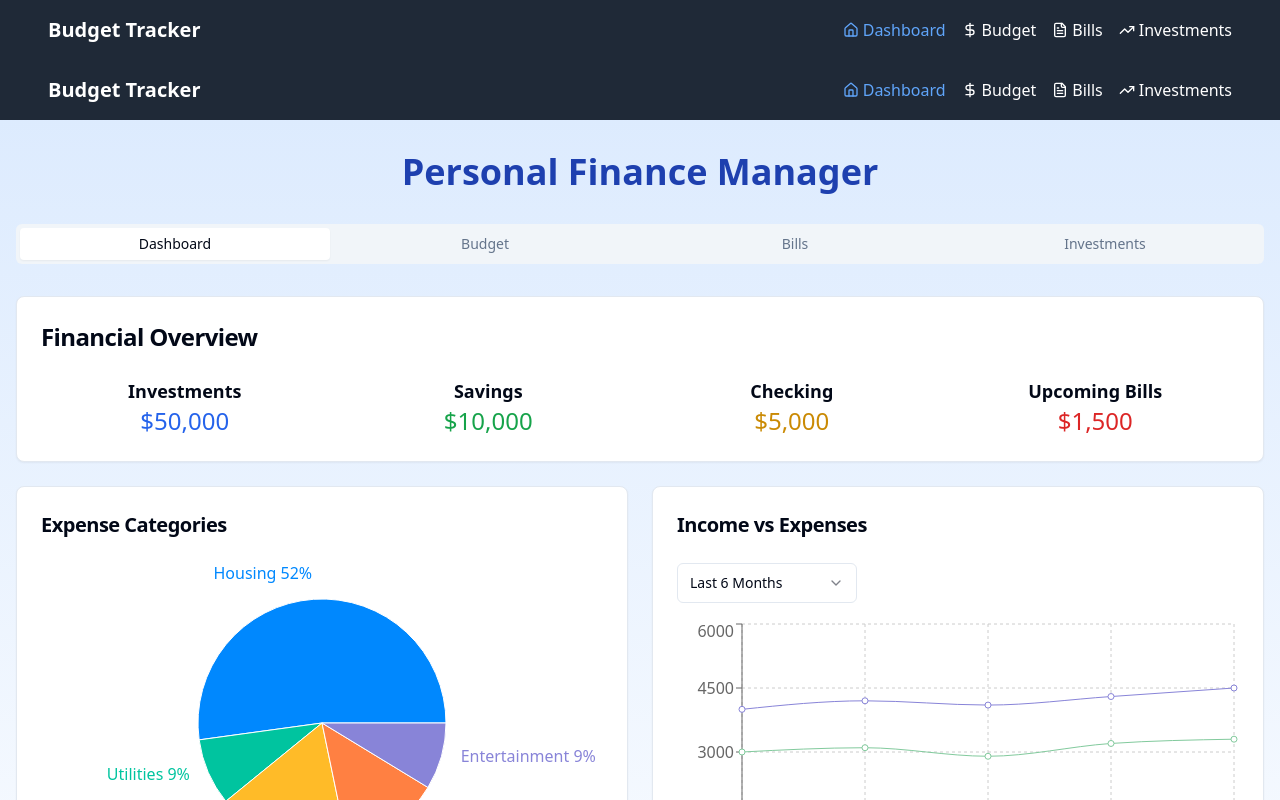
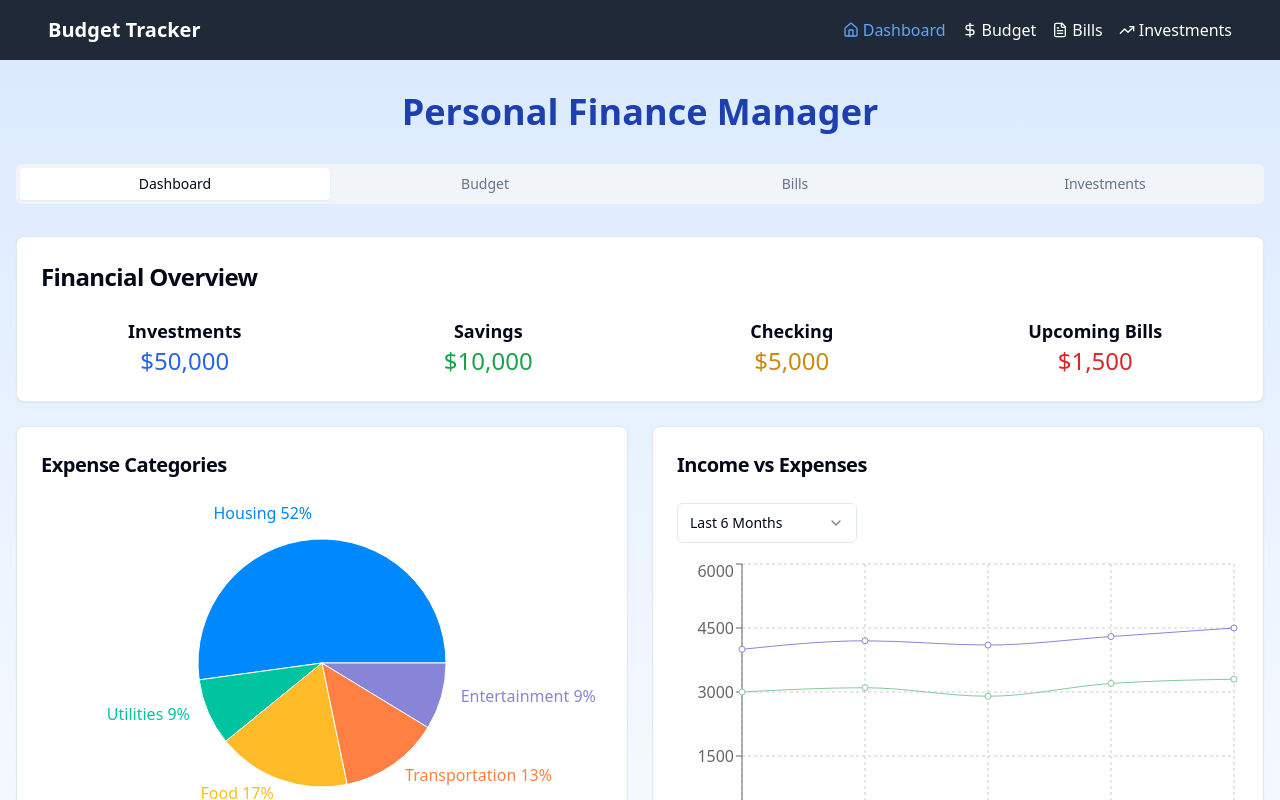
Before and after one commit to TeamEOD/beyond-web-creations, a React (Vite) app: page /dashboard in a window 1280 px wide. Shown: the top 800 px of the page. Built offline with nearby package versions, Linux system fonts and the light colour scheme.

Commit message:
Fix double header issue
Removed the duplicate header causing layout issues in the project.
[skip gpt_engineer]

```diff
--- a/src/pages/Index.jsx
+++ b/src/pages/Index.jsx
@@ -3,7 +3,6 @@ import { Tabs, TabsContent, TabsList, TabsTrigger } from "@/components/ui/tabs";
 import Budget from '../components/Budget';
 import Bills from '../components/Bills';
 import Dashboard from '../components/Dashboard';
-import NavBar from '../components/NavBar';
 
 const Index = () => {
   const [bills] = useState([
@@ -35,7 +34,6 @@ const Index = () => {
 
   return (
     <div className="min-h-screen bg-gradient-to-b from-blue-100 to-white">
-      <NavBar />
       <div className="container mx-auto px-4 py-8">
         <h1 className="text-3xl md:text-4xl font-bold mb-8 text-center text-blue-800">Personal Finance Manager</h1>
         <Tabs defaultValue="dashboard" className="w-full">
```
